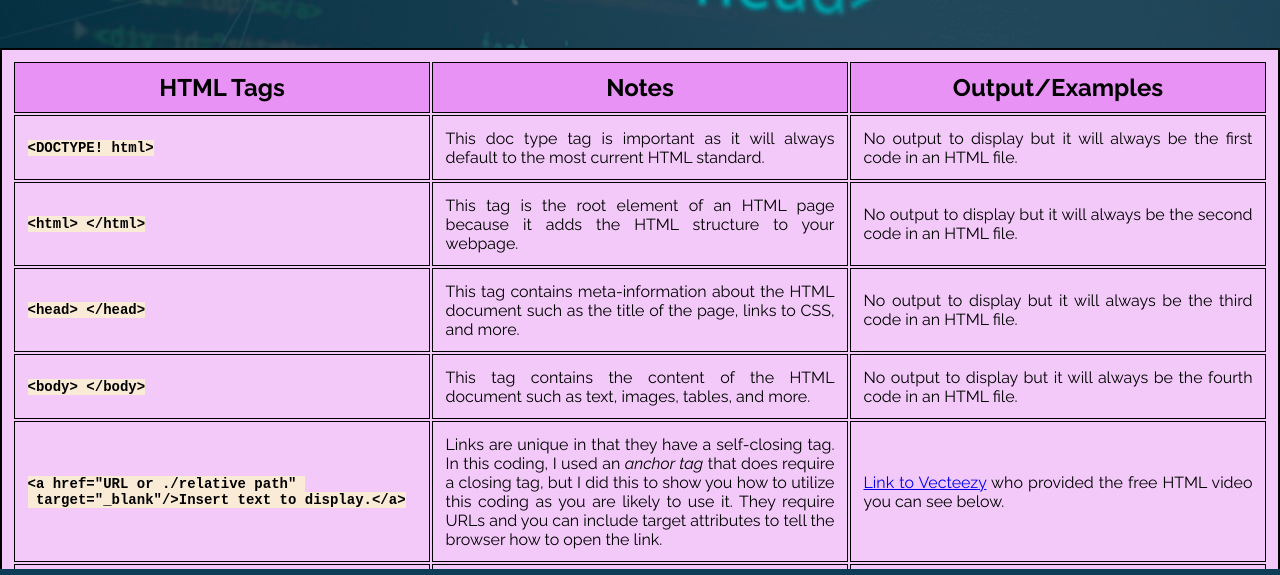
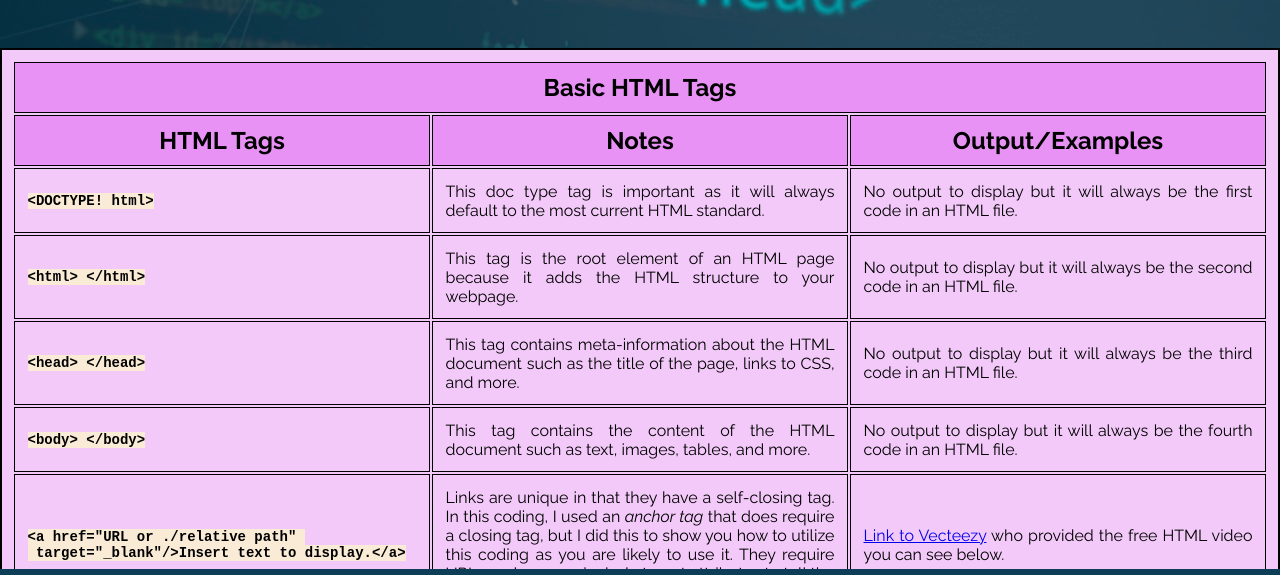
Before and after one commit to reagan4123/coding-cheatsheet, a plain HTML site: page index.html in a window 1280 px wide. Shown: the part 192-767 px from the top of the page. Drawn offline with Linux system fonts and the light colour scheme; a web font is replaced by a local one.

Commit message:
Update index.html

```diff
--- a/index.html
+++ b/index.html
@@ -17,6 +17,11 @@
     </div>
     <div class="html">
         <table>
+            <thead>
+                <tr>
+                    <th colspan="3">Basic HTML Tags</th>
+                </tr>
+            </thead>
             <tr>
                 <th>HTML Tags</th>
                 <th>Notes</th>
```
